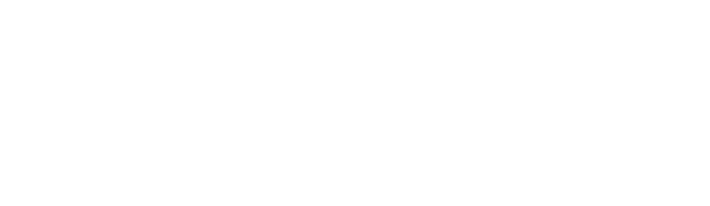
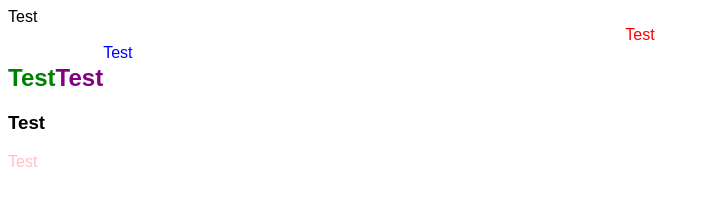
Before and after one commit to edenhack/HW-Wireframe, a plain HTML site: page index.html in a window 1280 px wide. Shown: the whole page, without its empty margins (0-710 px from the left). Drawn offline with Linux system fonts and the light colour scheme.

Commit message:
Added test wording, added extra elements

```diff
--- a/index.html
+++ b/index.html
@@ -5,29 +5,32 @@
 	<link rel="stylesheet" type="text/css" href="style.css" />
 	<meta name="viewport" content="width=device-width, initial-scale=1.0" />
 </head>
+<header>
+    Test
+</header>
+<nav>
+    Test
+</nav>
 <body>
-    <nav>
-
-    </nav>
     <section>
         <h1>
-
+            Test
         </h1>
         <article>
             <h1>
-
+                Test
             </h1>
             <p>
-
+                Test
             </p>
         </article>
     </section>
     <aside>
         <h1>
-
+            Test
         </h1>
     </aside>
 </body>
 <footer>
-
+    Test
 </footer>
--- a/style.css
+++ b/style.css
@@ -10,20 +10,25 @@ header{
 }
 nav{
     background: '#ebebeb';
+    color: red;
+    position: relative;
+    text-align: center;
 }
 aside{
     background: '#ebebeb';
+    color: purple;
+    float: left;
 }
 section{
     background: '#ebebeb';
     width: '495px';
-}
-footer{
-    background: '#ebebeb';
+    color: green;
+    float: left;
 }
 article{
     color: '#ebebeb';
     background: '#777';
+    color: black;
 }
 h1{
     color: '#777';
@@ -32,4 +37,9 @@ h1{
 p{
     color: '#777';
     background: '#ebebeb';
+    color: pink;
 }
+footer{
+    background: '#ebebeb';
+    color: blue;
+}
```
